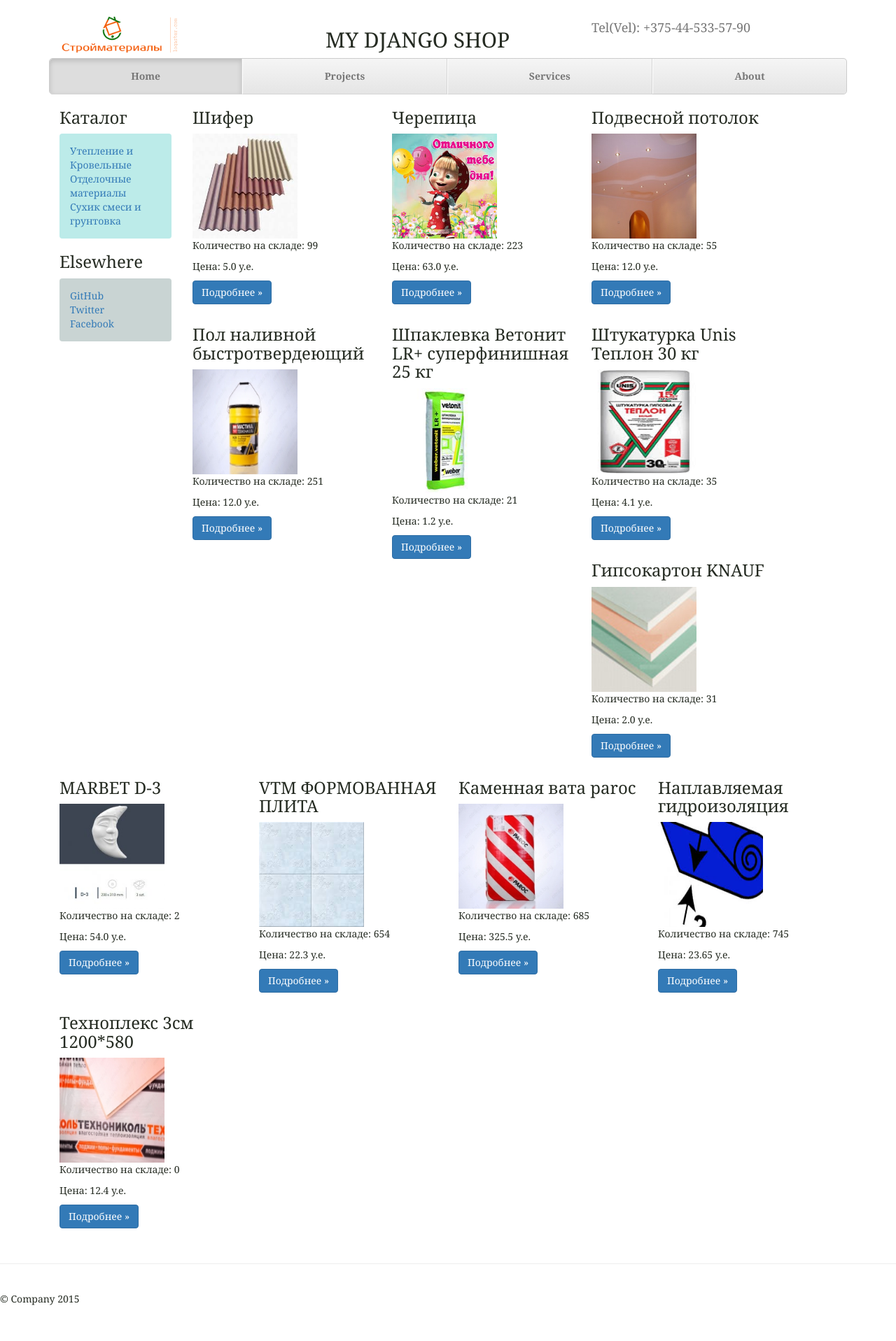
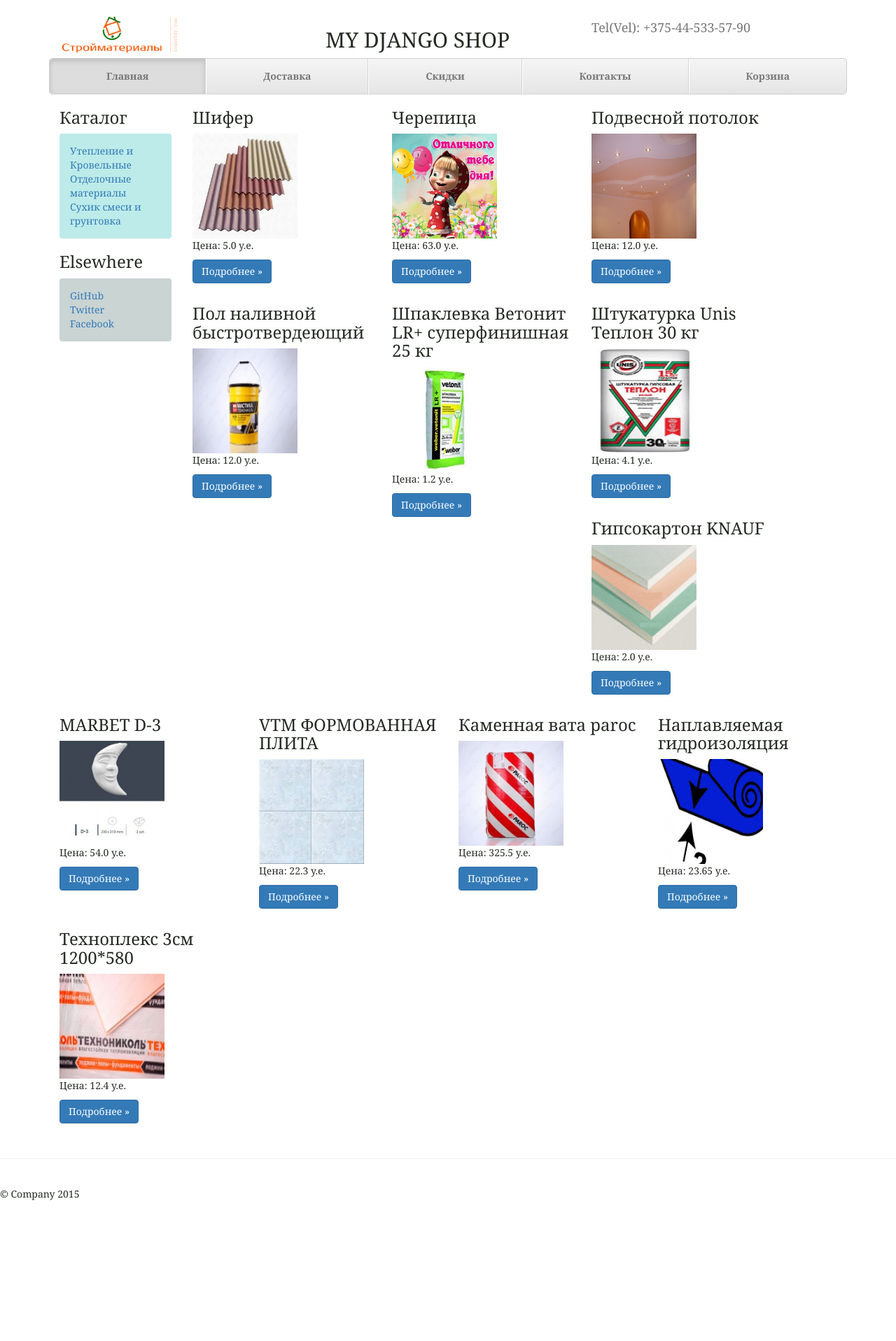
Before and after one commit to Evgeneus/django_MyShop, a Django app: page / in a window 1280 px wide. Shown: the whole page at 70% size. After the commit the page ends 1716 px from the top, so only its background shows below. Run offline with Django 3.2, Linux system fonts and the light colour scheme; data comes from the database, SQL or seed files in the repository; both versions use the stored data as it was after the commit; some libraries are stand-ins or nearby versions.

Commit message:
create contacts, delivery, discounts pages

```diff
--- a/article/templates/articles.html
+++ b/article/templates/articles.html
@@ -7,7 +7,6 @@
   	<div class="col-lg-3 col-sl-offset-1">
   		<h3 > {{ product.product_title }} </h3>
   		<img src="{{ product.image.top_image.url }}" width="150px" height="150px">
-	  	<p> Количество на складе: {{ product.amount }} </p>
 	  	<p> Цена: {{ product.price_ye }} у.е.</p>
 	 	<p><a class="btn btn-primary" href="/articles/get/{{ product.id }}" role="button">Подробнее &raquo;</a></p>
   	</div>
--- /dev/null
+++ b/article/templates/delivery.html
@@ -0,0 +1,6 @@
+{% extends 'main.html' %}
+{% load staticfiles %}
+
+{% block delivery %}
+	<div><strong>Самая лучшая доставка!</strong><br></div>
+{% endblock %}
--- /dev/null
+++ b/article/templates/discounts.html
@@ -0,0 +1,6 @@
+{% extends 'main.html' %}
+{% load staticfiles %}
+
+{% block discounts %}
+	<div><strong>Самые лучшие скидки!</strong><br></div>
+{% endblock %}
--- a/article/urls.py
+++ b/article/urls.py
@@ -7,5 +7,8 @@
     # url(r'^$', 'mypoject.views.home', name='home'),
     url(r'^articles/get/(?P<product_id>\d+)/$', 'article.views.article'),
     url(r'^articles/get_category/(?P<category_id>\d+)/$', 'article.views.categorys_product_display'),
+    url(r'^contacts/$', 'article.views.get_contacts_page'),
+    url(r'^delivery/$', 'article.views.get_delivery_page'),
+    url(r'^discounts/$', 'article.views.get_discounts_page'),
     url(r'^$', 'article.views.articles'),
     )+ static(settings.MEDIA_URL, document_root=settings.MEDIA_ROOT)
--- a/article/views.py
+++ b/article/views.py
@@ -15,23 +15,48 @@
 def articles(request):
 	args = {}
 	args['products'] = Product.objects.all()
-	return render_to_response('articles.html',
+	return render_to_response(
+		'articles.html',
 		args,
-		context_instance = RequestContext(request, processors = [custom_proc]))
+		context_instance = RequestContext(request, processors = [custom_proc])
+		)
 
 
 def article(request, product_id=1):
 	args = {}
 	args['product'] = Product.objects.get(id = product_id)
 	args['image'] = Image.objects.filter(product__id__contains = product_id)
-	return render_to_response('article.html',
+	return render_to_response(
+		'article.html',
 		args,
-		context_instance = RequestContext(request, processors = [custom_proc]))
+		context_instance = RequestContext(request, processors = [custom_proc])
+		)
 
 
 def categorys_product_display(request, category_id = 1):
 	args = {}
 	args['products'] = Product.objects.filter(product_category_id = category_id)
-	return render_to_response('articles.html',
+	return render_to_response(
+		'articles.html',
 		args,
-		context_instance = RequestContext(request, processors = [custom_proc]))
+		context_instance = RequestContext(request, processors = [custom_proc])
+		)
+
+
+def get_contacts_page(request):
+	return render_to_response(
+		'contacts.html',
+		context_instance = RequestContext(request, processors = [custom_proc])
+		)
+
+def get_delivery_page(request):
+	return render_to_response(
+		'delivery.html',
+		context_instance = RequestContext(request, processors = [custom_proc])
+		)
+
+def get_discounts_page(request):
+	return render_to_response(
+		'discounts.html',
+		context_instance = RequestContext(request, processors = [custom_proc])
+		)
--- a/templates/main.html
+++ b/templates/main.html
@@ -36,10 +36,11 @@
     <nav>
       <div class="masthead">
         <ul class="nav nav-justified">
-          <li class="active"><a href="/">Home</a></li>
-          <li><a href="#">Projects</a></li>
-          <li><a href="#">Services</a></li>
-          <li><a href="#">About</a></li>
+          <li class="active"><a href="/">Главная</a></li>
+          <li><a href="/delivery">Доставка</a></li>
+          <li><a href="/discounts">Скидки</a></li>
+          <li><a href="/contacts">Контакты</a></li>
+          <li><a href="/">Корзина</a></li>
         </ul>
         </div>
     </nav>
@@ -68,6 +69,9 @@
     {% block articles %} {% endblock %}
     {% block article %} {% endblock %}
     {% block categorys_product_display %} {% endblock %}
+    {% block contacts %} {% endblock %}
+    {% block delivery %} {% endblock %}
+    {% block discounts %} {% endblock %}
 
 </div>
     <!-- Site footer -->
```
Also changed, not shown: article/templates/contacts.html (added, +16 -0 lines), shop_db/dshop_db.sqlite3, 2 other files.
